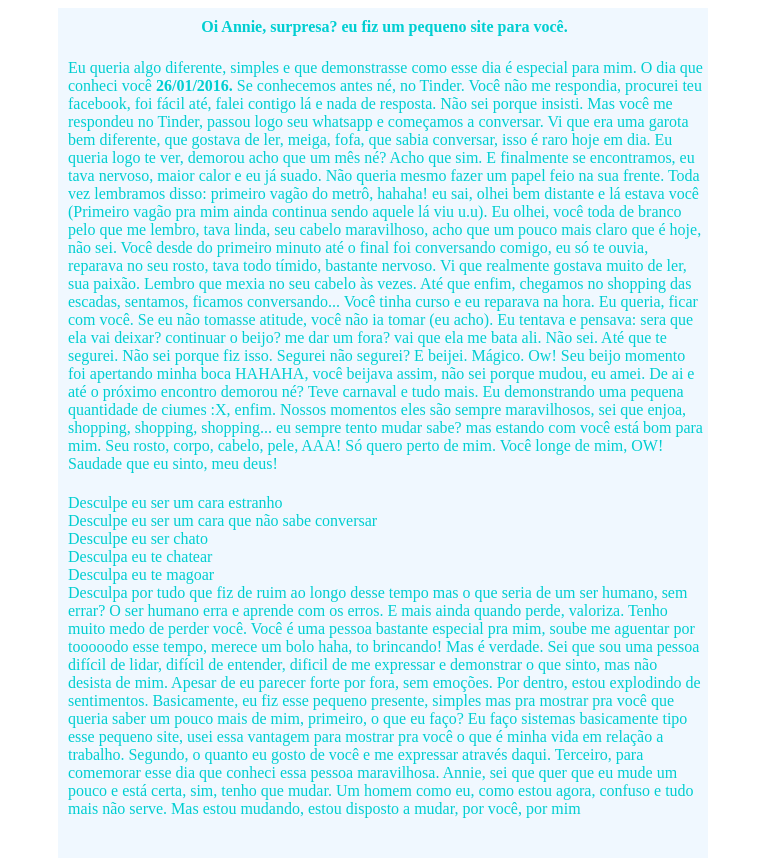
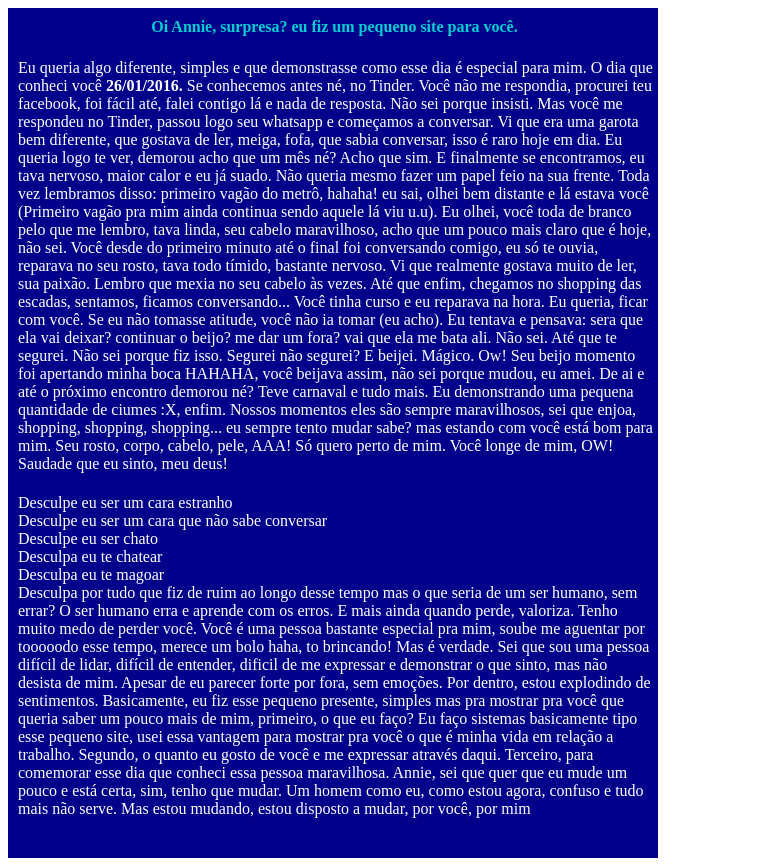
Before and after one commit to leonan2/annieminhavida, a PHP site: page / in a window 1280 px wide. Shown: the whole page, without its empty margins (0-763 px from the left). Run offline with PHP 8.4, Linux system fonts and the light colour scheme.

Commit message:
Update estilo.css

```diff
--- a/css/estilo.css
+++ b/css/estilo.css
@@ -1,15 +1,15 @@
 #principal {
-  background-color: #F0F8FF;
+  background-color: #00008B;
   left: auto;
   margin-top: 5px;
-  margin-left: 50px;
+
   width: 650px;
   height: 850px;
 
 }
 
 p {
-  color: #00CED1;
+  color: #FFFFFF;
   padding: 0px 5px 5px 10px;
 
 }
```
